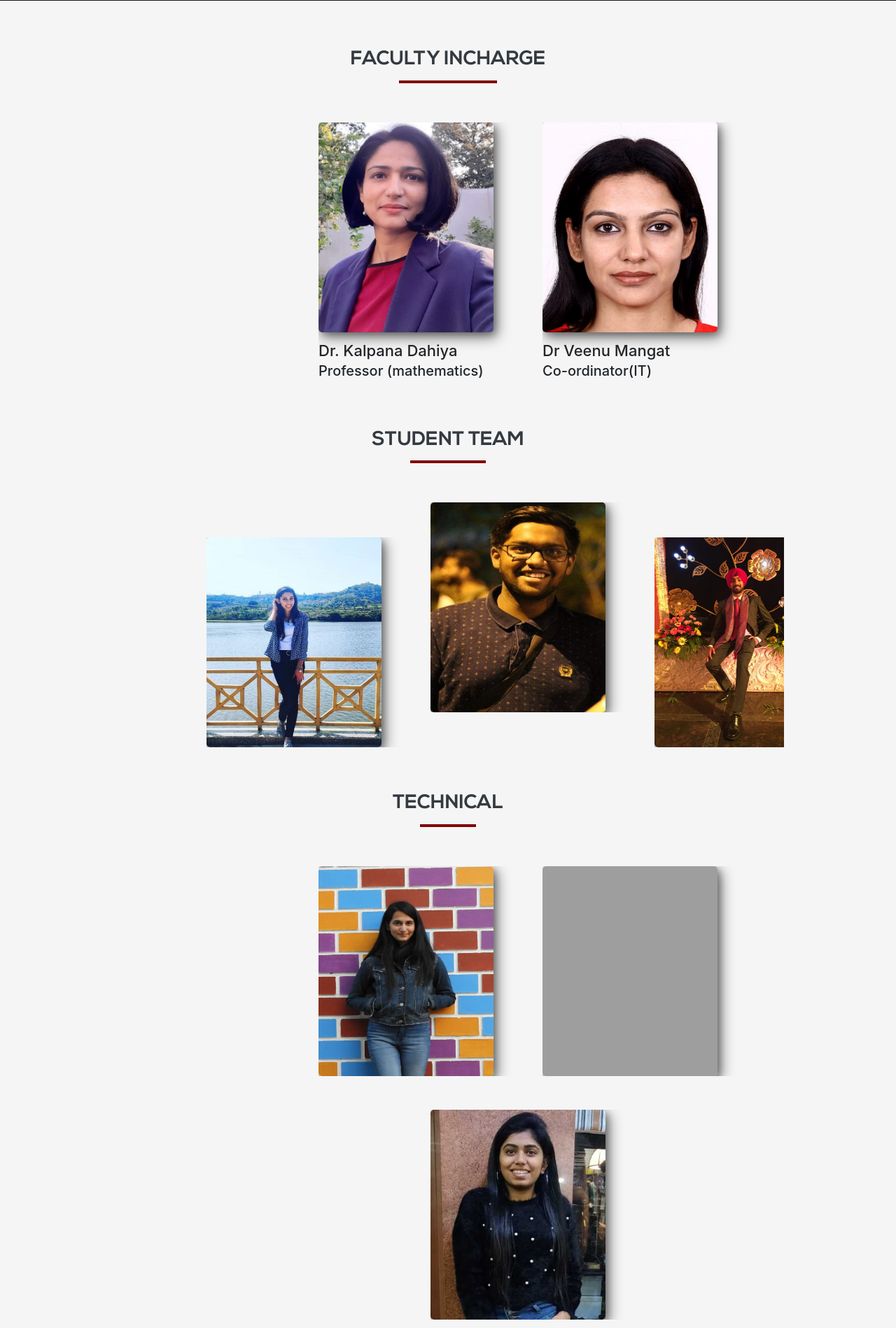
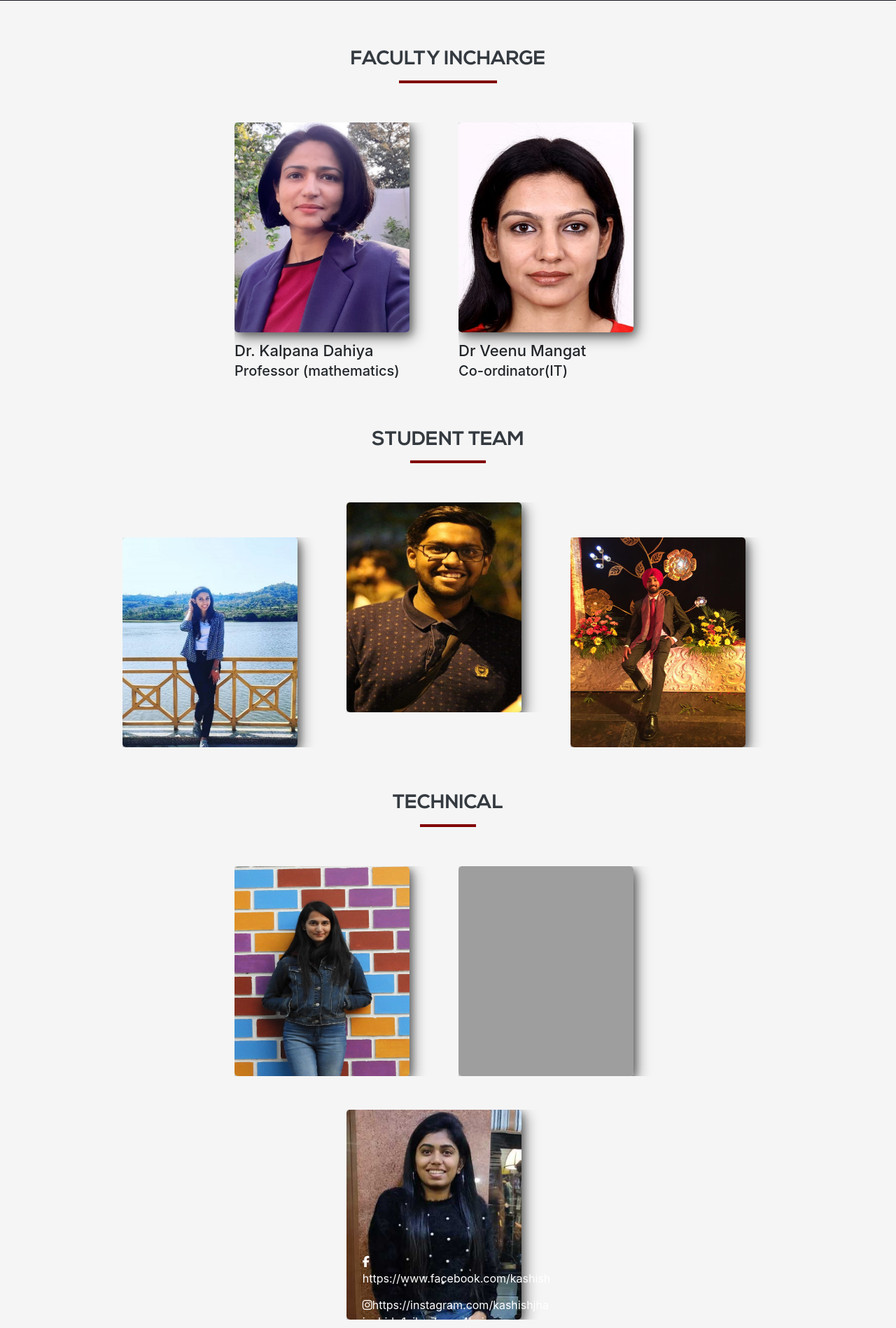
Before and after one commit to shivamkagra38/star_new, a Node server app: page /our-team in a window 1280 px wide. Shown: the part 255-2153 px from the top of the page at 70% size. Run offline with Node 20, Linux system fonts and the light colour scheme; some libraries are stand-ins or nearby versions; grey boxes are pictures that could not be loaded.

Commit message:
changed the default setting on  my PC

```diff
--- a/views/our-team.ejs
+++ b/views/our-team.ejs
@@ -10,7 +10,7 @@
         <div class="text-center pb-5">
             <h3 class="headings pb-3">FACULTY INCHARGE</h3>
           </div>
-          <div class="row mx-auto" style="transform: translateX(120px);">
+          <div class="row mx-auto">
             <div class="col-4">
                 <!-- <a href="https://www.linkedin.com/in/divij-bhola-2bbb4017b"> -->
                     <div class="team-member">
@@ -42,7 +42,7 @@
                 <div class="text-center py-5">
                     <h3 class="headings py-3">STUDENT TEAM</h3>
                 </div>
-                <div class="row mx-auto" style="transform: translateX(120px);">
+                <div class="row mx-auto">
                     <div class="col-4">
 
                         <a href="https://www.linkedin.com/in/rhythm-pathania-6a0240195">
@@ -107,7 +107,7 @@
         <div class="text-center py-5">
             <h3 class="headings py-3">TECHNICAL</h3>
           </div>
-          <div class="row mx-auto" style="transform: translateX(120px);">
+          <div class="row mx-auto">
 
             <div class="col-4">
 
@@ -151,7 +151,7 @@
 
 
 
-        <div class="row mx-auto mt-5" style="transform: translateX(120px);">
+        <div class="row mx-auto mt-5">
 
 
             <div class="col-4">
@@ -164,9 +164,9 @@
                             <h5>SUB HEAD</h5>
                         </div>
                         <ul class="cards__list">
-                            <li><a href=""><i class="fab fa-facebook-f"></i></a></i></li>
-                            <li><a href=""><i class="fab fa-instagram"></i></a></li>
-                            <li><a href=""><i class="fab fa-linkedin-in"></i></a></li>
+                            <li><a href=""><i class="fab fa-facebook-f"></i>https://www.facebook.com/kashish.jhamb.5</a></i></li>
+                            <li><a href=""><i class="fab fa-instagram"></i>https://instagram.com/kashishjhamb._?igshid=1vikw7wwe4kqi</a></li>
+                            <li><a href=""><i class="fab fa-linkedin-in"></i>https://www.linkedin.com/in/kashish-jhamb-7027b31b3</a></li>
                         </ul>
                     </div>
                 </a>
@@ -180,7 +180,7 @@
         <div class="text-center py-5">
             <h3 class="headings py-3">DATABASE MANAGEMENT</h3>
           </div>
-          <div class="row mx-auto" style="transform: translateX(120px);">
+          <div class="row mx-auto">
             <div class="col-4">
                 <a href="https://www.linkedin.com/in/nalin-singhal-424b311a9/">
                     <div class="team-member team-member-student">
@@ -209,8 +209,8 @@
                         </div>
                         <ul class="cards__list">
                             <li><a href="https://www.facebook.com/chiraag.garg.9"><i class="fab fa-facebook-f"></i></a></i></li>
-                            <li><a href="https://instagram.com/chiraaggarg?igshid=m1sihv4ptind"><i class="fab fa-instagram"></i></a></li>
-                            <li><a href="https://www.linkedin.com/in/chiraag-garg-97986919b"><i class="fab fa-linkedin-in"></i></a></li>
+                            <li><a href="https://instagram.com/chiraaggarg?igshid=m1sihv4ptind"><i class="fab fa-instagram"></i>https://www.instagram.com/garg_chiraag/</a></li>
+                            <li><a href="https://www.linkedin.com/in/chiraag-garg-97986919b"><i class="fab fa-linkedin-in"></i>https://www.linkedin.com/in/chiraag-garg-97986919b/</a></li>
                         </ul>
                     </div>
                 </a>
@@ -227,7 +227,7 @@
         <div class="text-center py-5">
             <h3 class="headings py-3">EVENT MANAGEMENT</h3>
           </div>
-          <div class="row mx-auto" style="transform: translateX(120px);">
+          <div class="row mx-auto">
             <div class="col-4">
                 <a href="https://www.linkedin.com/in/divij-bhola-2bbb4017b">
                     <div class="team-member team-member-student">
@@ -238,7 +238,7 @@
                         </div>
                         <ul class="cards__list">
                             <li><a href="https://www.facebook.com/divij.bhola"><i class="fab fa-facebook-f"></i></a></i></li>
-                            <li><a href="https://www.instagram.com/p/B76Y0BDnH2X/?igshid=u2xwvj2099ug"><i class="fab fa-instagram"></i></a></li>
+                            <li><a href="https://www.instagram.com/p/B76Y0BDnH2X/?igshid=u2xwvj2099ug"><i class="fab fa-instagram"></i>https://www.instagram.com/divijbhola/</a></li>
                             <li><a href="https://www.linkedin.com/in/divij-bhola-2bbb4017b"><i class="fab fa-linkedin-in"></i></a></li>
                         </ul>
                     </div>
@@ -271,7 +271,7 @@
         <div class="text-center py-5">
             <h3 class="headings py-3">CONTENT WRITING</h3>
           </div>
-          <div class="row mx-auto" style="transform: translateX(120px);">
+          <div class="row mx-auto">
             <div class="col-4">
                 <a href="https://www.linkedin.com/in/ishikagupta99">
                     <div class="team-member team-member-student">
@@ -314,7 +314,7 @@
         <div class="text-center py-5">
             <h3 class="headings py-3">PUBLIC RELATIONS AND MARKETING </h3>
           </div>
-          <div class="row mx-auto" style="transform: translateX(120px);">
+          <div class="row mx-auto">
             <div class="col-4">
                 <a href="https://www.linkedin.com/in/sourav-sharma-833a16198">
                     <div class="team-member team-member-student">
```
